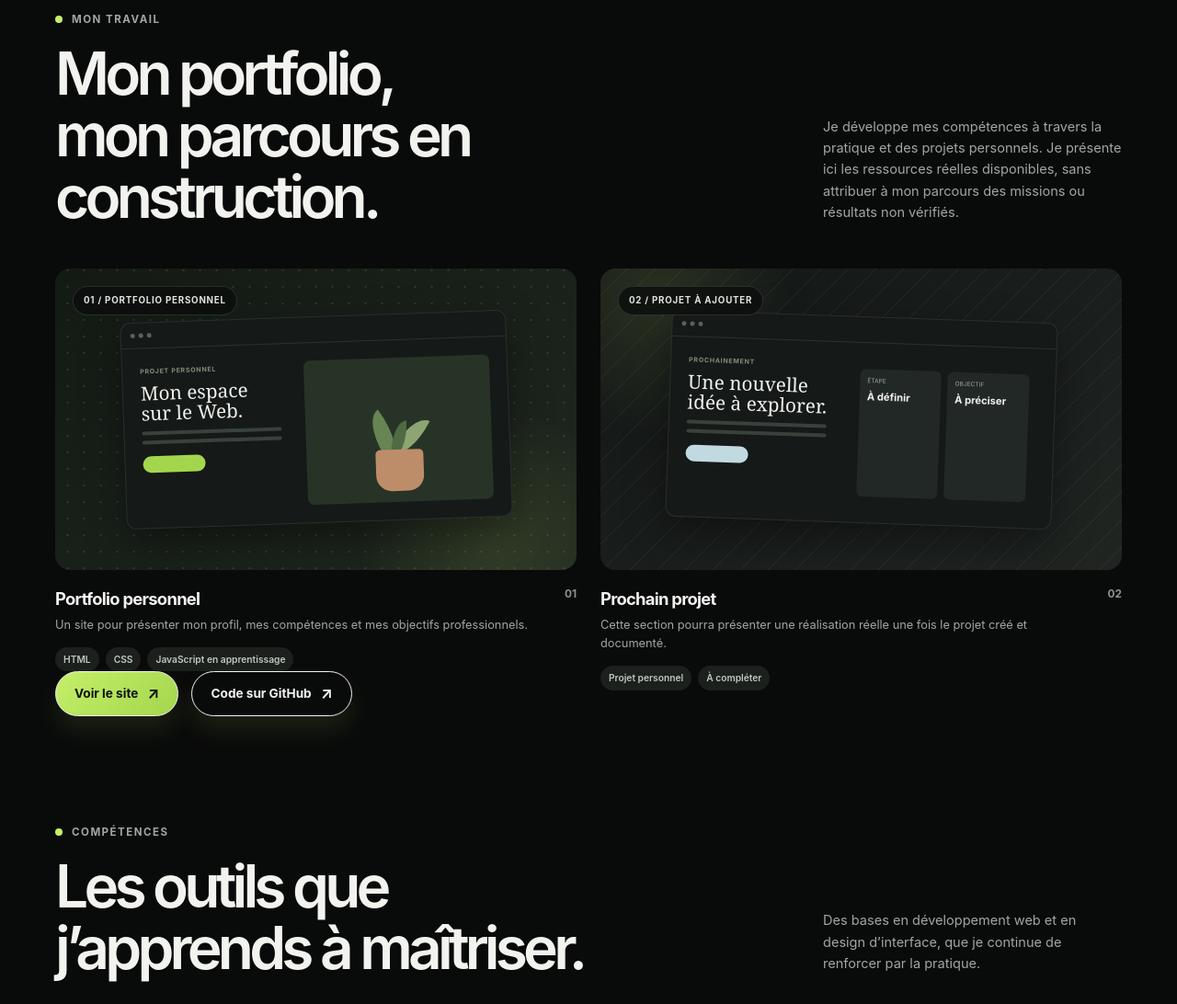
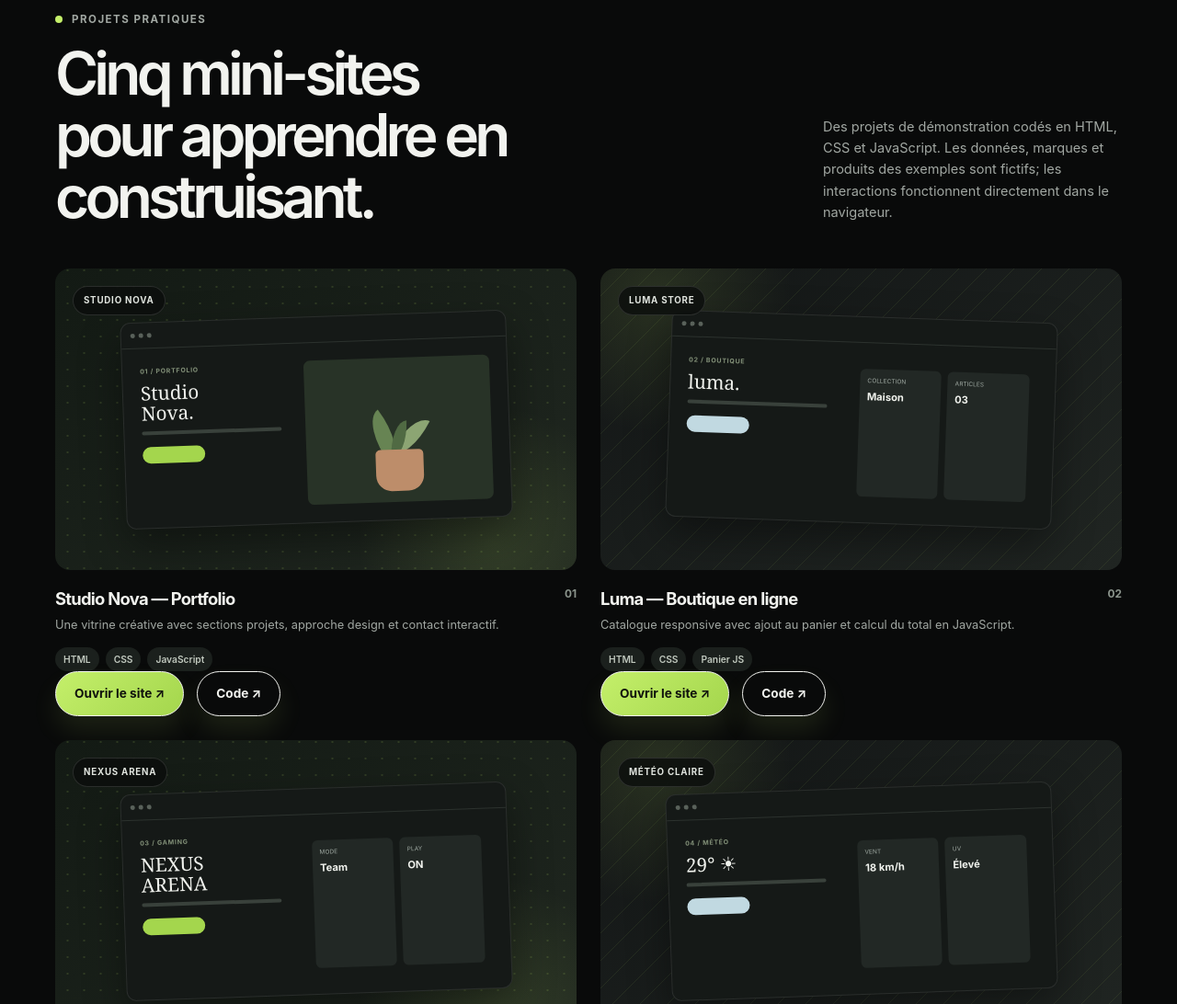
Before and after one commit to dj3363015-tech/portfolio, a plain HTML site: page index.html in a window 1280 px wide. Shown: the part 1000-2092 px from the top of the page at 92% size. Drawn offline with Linux system fonts and the light colour scheme.

Commit message:
Show five interactive HTML CSS JavaScript projects in portfolio

```diff
--- a/index.html
+++ b/index.html
@@ -81,62 +81,41 @@
     <section class="section wrap" id="work" aria-labelledby="work-title">
       <div class="section-heading reveal">
         <div>
-          <span class="eyebrow">Mon travail</span>
-          <h2 id="work-title">Mon portfolio,<br>mon parcours en construction.</h2>
+          <span class="eyebrow">Projets pratiques</span>
+          <h2 id="work-title">Cinq mini-sites<br>pour apprendre en construisant.</h2>
         </div>
-        <p>Je développe mes compétences à travers la pratique et des projets personnels. Je présente ici les ressources réelles disponibles, sans attribuer à mon parcours des missions ou résultats non vérifiés.</p>
+        <p>Des projets de démonstration codés en HTML, CSS et JavaScript. Les données, marques et produits des exemples sont fictifs; les interactions fonctionnent directement dans le navigateur.</p>
       </div>
       <div class="projects">
         <article class="project-card reveal">
-          <div class="project-visual visual-sage" aria-label="Aperçu illustratif du portfolio personnel">
-            <div class="mock-window" aria-hidden="true">
-              <div class="mock-bar"><i></i><i></i><i></i></div>
-              <div class="mock-content">
-                <div>
-                  <div class="mock-small">PROJET PERSONNEL</div>
-                  <div class="mock-title">Mon espace<br>sur le Web.</div>
-                  <div class="mock-copy"></div><div class="mock-copy"></div>
-                  <div class="mock-cta"></div>
-                </div>
-                <div class="plant-card"><span class="leaf one"></span><span class="leaf two"></span><span class="leaf three"></span><span class="plant-pot"></span></div>
-              </div>
-            </div>
-            <span class="visual-caption" aria-hidden="true">01 / PORTFOLIO PERSONNEL</span>
-          </div>
-          <div class="project-meta">
-            <div><h3>Portfolio personnel</h3><p>Un site pour présenter mon profil, mes compétences et mes objectifs professionnels.</p></div>
-            <span class="project-index">01</span>
-          </div>
-          <div class="project-tags"><span>HTML</span><span>CSS</span><span>JavaScript en apprentissage</span></div>
-          <div class="button-row">
-            <a class="button" href="https://dj3363015-tech.github.io/portfolio/" target="_blank" rel="noreferrer">Voir le site <span class="button-arrow" aria-hidden="true">↗</span></a>
-            <a class="button secondary" href="https://github.com/dj3363015-tech/portfolio" target="_blank" rel="noreferrer">Code sur GitHub <span class="button-arrow" aria-hidden="true">↗</span></a>
-          </div>
+          <div class="project-visual visual-sage"><div class="mock-window"><div class="mock-bar"><i></i><i></i><i></i></div><div class="mock-content"><div><div class="mock-small">01 / PORTFOLIO</div><div class="mock-title">Studio<br>Nova.</div><div class="mock-copy"></div><div class="mock-cta"></div></div><div class="plant-card"><span class="leaf one"></span><span class="leaf two"></span><span class="leaf three"></span><span class="plant-pot"></span></div></div></div><span class="visual-caption">STUDIO NOVA</span></div>
+          <div class="project-meta"><div><h3>Studio Nova — Portfolio</h3><p>Une vitrine créative avec sections projets, approche design et contact interactif.</p></div><span class="project-index">01</span></div>
+          <div class="project-tags"><span>HTML</span><span>CSS</span><span>JavaScript</span></div>
+          <div class="button-row"><a class="button" href="projects/studio-nova/" target="_blank" rel="noreferrer">Ouvrir le site ↗</a><a class="button secondary" href="https://github.com/dj3363015-tech/portfolio/tree/main/projects/studio-nova" target="_blank" rel="noreferrer">Code ↗</a></div>
         </article>
         <article class="project-card reveal">
-          <div class="project-visual visual-blue" aria-label="Carte de projet à compléter">
-            <div class="mock-window" aria-hidden="true">
-              <div class="mock-bar"><i></i><i></i><i></i></div>
-              <div class="mock-content">
-                <div>
-                  <div class="mock-small">PROCHAINEMENT</div>
-                  <div class="mock-title">Une nouvelle<br>idée à explorer.</div>
-                  <div class="mock-copy"></div><div class="mock-copy"></div>
-                  <div class="mock-cta" style="background:#c1d9e1"></div>
-                </div>
-                <div class="stats-preview">
-                  <div class="stats-tile"><span>ÉTAPE</span><strong>À définir</strong></div>
-                  <div class="stats-tile"><span>OBJECTIF</span><strong>À préciser</strong></div>
-                </div>
-              </div>
-            </div>
-            <span class="visual-caption" aria-hidden="true">02 / PROJET À AJOUTER</span>
-          </div>
-          <div class="project-meta">
-            <div><h3>Prochain projet</h3><p>Cette section pourra présenter une réalisation réelle une fois le projet créé et documenté.</p></div>
-            <span class="project-index">02</span>
-          </div>
-          <div class="project-tags"><span>Projet personnel</span><span>À compléter</span></div>
+          <div class="project-visual visual-blue"><div class="mock-window"><div class="mock-bar"><i></i><i></i><i></i></div><div class="mock-content"><div><div class="mock-small">02 / BOUTIQUE</div><div class="mock-title">luma.</div><div class="mock-copy"></div><div class="mock-cta" style="background:#c1d9e1"></div></div><div class="stats-preview"><div class="stats-tile"><span>COLLECTION</span><strong>Maison</strong></div><div class="stats-tile"><span>ARTICLES</span><strong>03</strong></div></div></div></div><span class="visual-caption">LUMA STORE</span></div>
+          <div class="project-meta"><div><h3>Luma — Boutique en ligne</h3><p>Catalogue responsive avec ajout au panier et calcul du total en JavaScript.</p></div><span class="project-index">02</span></div>
+          <div class="project-tags"><span>HTML</span><span>CSS</span><span>Panier JS</span></div>
+          <div class="button-row"><a class="button" href="projects/luma-store/" target="_blank" rel="noreferrer">Ouvrir le site ↗</a><a class="button secondary" href="https://github.com/dj3363015-tech/portfolio/tree/main/projects/luma-store" target="_blank" rel="noreferrer">Code ↗</a></div>
+        </article>
+        <article class="project-card reveal">
+          <div class="project-visual visual-sage"><div class="mock-window"><div class="mock-bar"><i></i><i></i><i></i></div><div class="mock-content"><div><div class="mock-small">03 / GAMING</div><div class="mock-title">NEXUS<br>ARENA</div><div class="mock-copy"></div><div class="mock-cta"></div></div><div class="stats-preview"><div class="stats-tile"><span>MODE</span><strong>Team</strong></div><div class="stats-tile"><span>PLAY</span><strong>ON</strong></div></div></div></div><span class="visual-caption">NEXUS ARENA</span></div>
+          <div class="project-meta"><div><h3>Nexus Arena — Gaming</h3><p>Page gaming avec catégories de jeux et inscription communautaire simulée.</p></div><span class="project-index">03</span></div>
+          <div class="project-tags"><span>HTML</span><span>CSS</span><span>Interaction JS</span></div>
+          <div class="button-row"><a class="button" href="projects/nexus-arena/" target="_blank" rel="noreferrer">Ouvrir le site ↗</a><a class="button secondary" href="https://github.com/dj3363015-tech/portfolio/tree/main/projects/nexus-arena" target="_blank" rel="noreferrer">Code ↗</a></div>
+        </article>
+        <article class="project-card reveal">
+          <div class="project-visual visual-blue"><div class="mock-window"><div class="mock-bar"><i></i><i></i><i></i></div><div class="mock-content"><div><div class="mock-small">04 / MÉTÉO</div><div class="mock-title">29° ☀</div><div class="mock-copy"></div><div class="mock-cta" style="background:#c1d9e1"></div></div><div class="stats-preview"><div class="stats-tile"><span>VENT</span><strong>18 km/h</strong></div><div class="stats-tile"><span>UV</span><strong>Élevé</strong></div></div></div></div><span class="visual-caption">MÉTÉO CLAIRE</span></div>
+          <div class="project-meta"><div><h3>Météo Claire — Application météo</h3><p>Recherche de cinq villes de démonstration et affichage de prévisions fictives.</p></div><span class="project-index">04</span></div>
+          <div class="project-tags"><span>HTML</span><span>CSS</span><span>Recherche JS</span></div>
+          <div class="button-row"><a class="button" href="projects/meteo-claire/" target="_blank" rel="noreferrer">Ouvrir le site ↗</a><a class="button secondary" href="https://github.com/dj3363015-tech/portfolio/tree/main/projects/meteo-claire" target="_blank" rel="noreferrer">Code ↗</a></div>
+        </article>
+        <article class="project-card reveal">
+          <div class="project-visual visual-sage"><div class="mock-window"><div class="mock-bar"><i></i><i></i><i></i></div><div class="mock-content"><div><div class="mock-small">05 / FINANCE</div><div class="mock-title">pulse.</div><div class="mock-copy"></div><div class="mock-cta"></div></div><div class="stats-preview"><div class="stats-tile"><span>REVENUS</span><strong>3 200 €</strong></div><div class="stats-tile"><span>BUDGET</span><strong>32 %</strong></div></div></div></div><span class="visual-caption">PULSE FINANCE</span></div>
+          <div class="project-meta"><div><h3>Pulse — Tableau de budget</h3><p>Tableau de bord avec catégories de dépenses et formulaire d’ajout interactif.</p></div><span class="project-index">05</span></div>
+          <div class="project-tags"><span>HTML</span><span>CSS</span><span>Budget JS</span></div>
+          <div class="button-row"><a class="button" href="projects/pulse-finance/" target="_blank" rel="noreferrer">Ouvrir le site ↗</a><a class="button secondary" href="https://github.com/dj3363015-tech/portfolio/tree/main/projects/pulse-finance" target="_blank" rel="noreferrer">Code ↗</a></div>
         </article>
       </div>
     </section>
```
